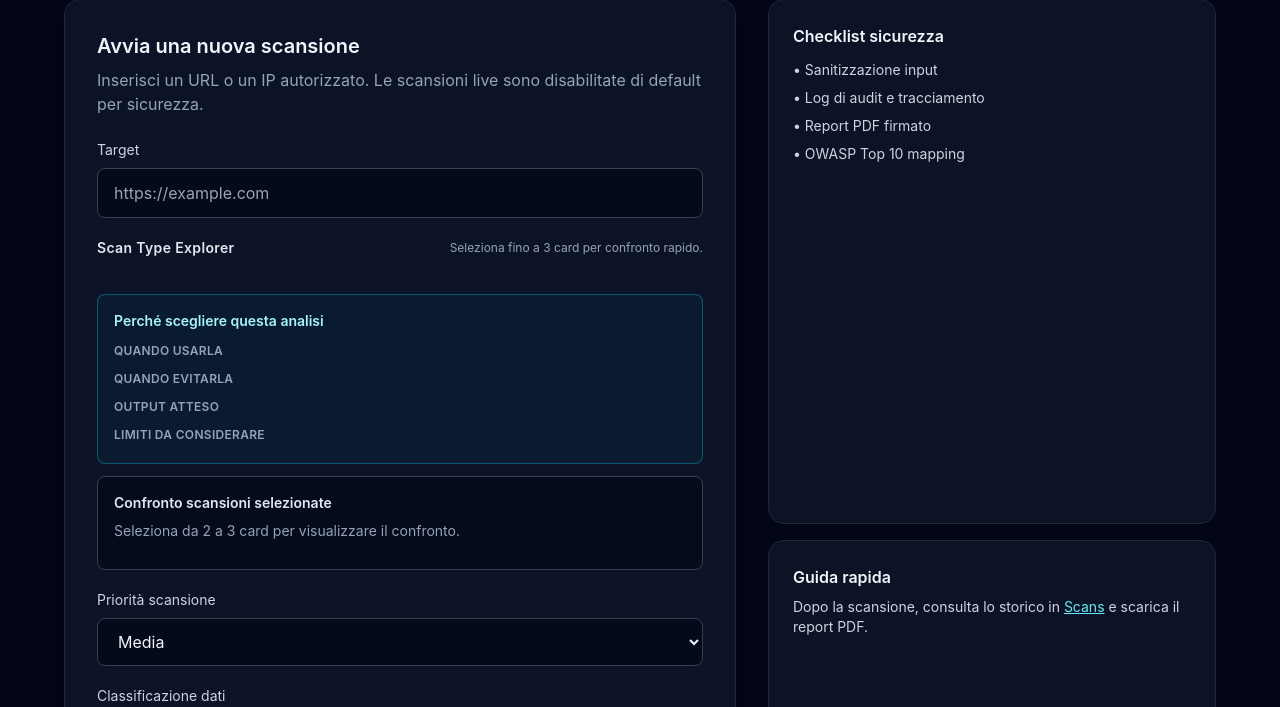
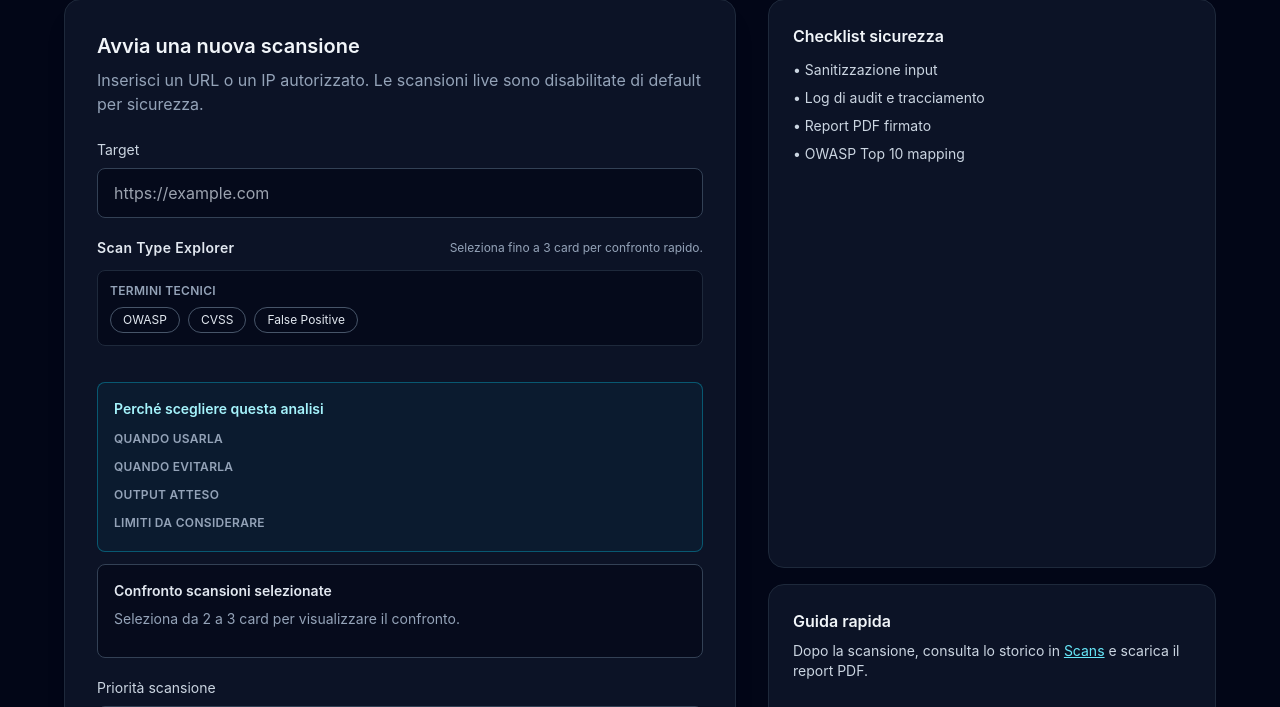
Before and after one commit to chiaraberti13/vap, a Python web app: template templates/index.html in a window 1280 px wide. Shown: the part 551-1258 px from the top of the page. Run offline with Jinja, Linux system fonts and the light colour scheme; the template is opened without the code that fills it, so the values that code supplies are empty; some libraries are stand-ins or nearby versions.

Commit message:
feat(ui): aggiunge glossario tooltip per Scan Type Explorer

```diff
--- a/static/js/scan-catalog.js
+++ b/static/js/scan-catalog.js
@@ -10,6 +10,9 @@
   const whyWhenNotToUse = document.getElementById("scan-why-when-not-to-use");
   const whyOutput = document.getElementById("scan-why-output");
   const whyLimits = document.getElementById("scan-why-limits");
+  const glossaryTooltip = document.getElementById("glossary-tooltip");
+  const glossaryTooltipContent = document.getElementById("glossary-tooltip-content");
+  const glossaryButtons = document.querySelectorAll("[data-glossary-term]");
 
   if (
     !payloadNode ||
@@ -22,7 +25,10 @@
     !whyWhenToUse ||
     !whyWhenNotToUse ||
     !whyOutput ||
-    !whyLimits
+    !whyLimits ||
+    !glossaryTooltip ||
+    !glossaryTooltipContent ||
+    glossaryButtons.length === 0
   ) {
     return;
   }
@@ -46,6 +52,14 @@
     beginner: "bg-emerald-500/20 text-emerald-200 border-emerald-400/40",
     intermediate: "bg-amber-500/20 text-amber-200 border-amber-400/40",
     pro: "bg-rose-500/20 text-rose-200 border-rose-400/40",
+  };
+  const glossaryDefinitions = {
+    owasp:
+      "OWASP Top 10 è una lista aggiornata periodicamente delle vulnerabilità web più critiche.",
+    cvss:
+      "CVSS è il punteggio standard (0-10) che stima la gravità tecnica di una vulnerabilità.",
+    false_positive:
+      "Un false positive è un alert non confermato: richiede sempre validazione manuale prima della remediation.",
   };
 
   function normalizeLevel(level) {
@@ -192,7 +206,26 @@
     });
   }
 
+  function showGlossaryTerm(termKey) {
+    const definition = glossaryDefinitions[termKey];
+    if (!definition) {
+      return;
+    }
+    glossaryTooltipContent.textContent = definition;
+    glossaryTooltip.classList.remove("hidden");
+  }
+
+  function registerGlossaryInteractions() {
+    glossaryButtons.forEach((button) => {
+      const term = button.dataset.glossaryTerm;
+      button.addEventListener("mouseenter", () => showGlossaryTerm(term));
+      button.addEventListener("focus", () => showGlossaryTerm(term));
+      button.addEventListener("click", () => showGlossaryTerm(term));
+    });
+  }
+
   renderFilters();
   renderCards();
   renderCompare();
+  registerGlossaryInteractions();
 })();
--- a/templates/index.html
+++ b/templates/index.html
@@ -103,6 +103,22 @@
               <div class="flex items-center justify-between gap-3 flex-wrap">
                 <h3 id="scan-explorer-title" class="text-sm text-slate-200 font-semibold tracking-wide">Scan Type Explorer</h3>
                 <p class="text-xs text-slate-400">Seleziona fino a 3 card per confronto rapido.</p>
+              </div>
+              <div class="rounded-lg border border-slate-800 bg-slate-950/70 p-3" aria-label="Glossario termini tecnici">
+                <p class="text-xs font-semibold uppercase tracking-wide text-slate-400">Termini tecnici</p>
+                <div class="mt-2 flex flex-wrap gap-2">
+                  <button type="button" class="rounded-full border border-slate-600 px-3 py-1 text-xs text-slate-200 hover:border-cyan-300 focus:outline-none focus:ring-2 focus:ring-cyan-400" data-glossary-term="owasp" aria-describedby="glossary-tooltip-content">OWASP</button>
+                  <button type="button" class="rounded-full border border-slate-600 px-3 py-1 text-xs text-slate-200 hover:border-cyan-300 focus:outline-none focus:ring-2 focus:ring-cyan-400" data-glossary-term="cvss" aria-describedby="glossary-tooltip-content">CVSS</button>
+                  <button type="button" class="rounded-full border border-slate-600 px-3 py-1 text-xs text-slate-200 hover:border-cyan-300 focus:outline-none focus:ring-2 focus:ring-cyan-400" data-glossary-term="false_positive" aria-describedby="glossary-tooltip-content">False Positive</button>
+                </div>
+                <div
+                  id="glossary-tooltip"
+                  class="mt-3 hidden rounded-md border border-cyan-500/50 bg-slate-900 p-3 text-xs text-slate-200"
+                  role="status"
+                  aria-live="polite"
+                >
+                  <p id="glossary-tooltip-content"></p>
+                </div>
               </div>
               <input id="scan-type-selected" type="hidden" name="scan_type" value="{{ scan_types[0] }}" />
               <div id="scan-category-filters" class="flex flex-wrap gap-2" aria-label="Filtri categorie scansione"></div>
```
Also changed, not shown: upgrade.md (+1 -1 lines).
